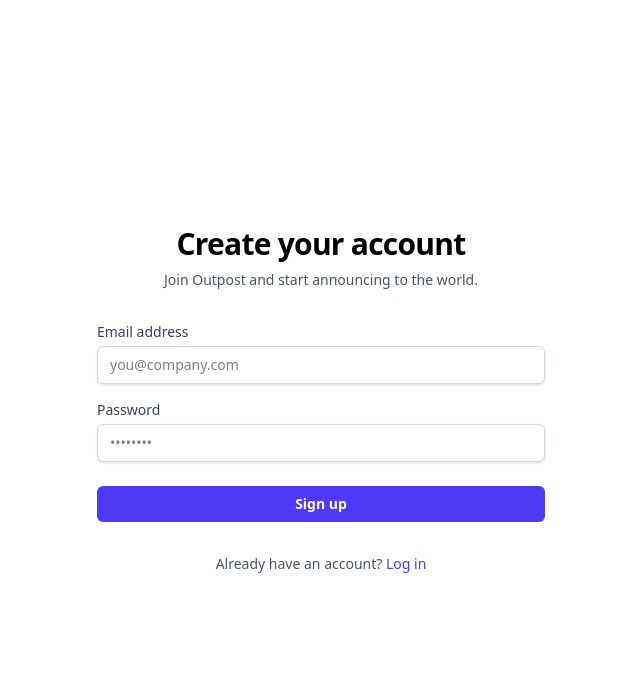
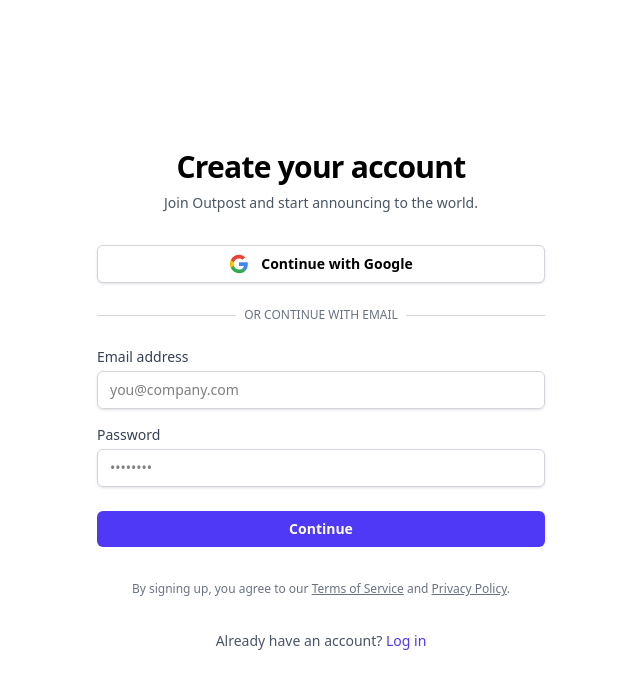
Before and after one commit to Chatterbox-Labs-LLC/chatterbox-web, a Next.js app: page /signup in a window 1280 px wide. Shown: the top 688 px of the page, without its empty margins (319-959 px from the left). Built offline with nearby package versions, Linux system fonts and the light colour scheme.

Commit message:
feat: multi-step signup with google auth and legal documents

```diff
--- a/src/app/signup/page.tsx
+++ b/src/app/signup/page.tsx
@@ -1,18 +1,69 @@
+'use client'
+
+import { useState } from 'react'
 import Link from 'next/link'
 
 export default function SignupPage() {
+  const [step, setStep] = useState(1)
+
+  const nextStep = (e: React.FormEvent) => {
+    e.preventDefault()
+    setStep(2)
+  }
+
   return (
-    <div className="flex min-h-screen flex-col items-center justify-center p-6 bg-white">
+    <div className="flex min-h-screen flex-col items-center justify-center p-6 bg-white font-sans">
       <div className="w-full max-w-md space-y-8">
         <div className="text-center">
-          <h1 className="text-3xl font-bold tracking-tight text-black">Create your account</h1>
+          <h1 className="text-3xl font-bold tracking-tight text-black">
+            {step === 1 ? 'Create your account' : 'Tell us more about you'}
+          </h1>
           <p className="mt-2 text-sm text-gray-600">
-            Join Outpost and start announcing to the world.
+            {step === 1
+              ? 'Join Outpost and start announcing to the world.'
+              : 'Complete your profile to get started.'}
           </p>
         </div>
 
-        <form className="mt-8 space-y-6">
-          <div className="space-y-4 rounded-md">
+        {step === 1 ? (
+          <div className="mt-8 space-y-6">
+            {/* Google Auth Button */}
+            <button
+              type="button"
+              className="flex w-full items-center justify-center gap-3 rounded-md border border-gray-300 bg-white px-3 py-2 text-sm font-semibold text-black shadow-sm hover:bg-gray-50 focus-visible:ring-transparent transition-colors"
+            >
+              <svg className="h-5 w-5" viewBox="0 0 24 24">
+                <path
+                  d="M22.56 12.25c0-.78-.07-1.53-.2-2.25H12v4.26h5.92c-.26 1.37-1.04 2.53-2.21 3.31v2.77h3.57c2.08-1.92 3.28-4.74 3.28-8.09z"
+                  fill="#4285F4"
+                />
+                <path
+                  d="M12 23c2.97 0 5.46-.98 7.28-2.66l-3.57-2.77c-.98.66-2.23 1.06-3.71 1.06-2.86 0-5.29-1.93-6.16-4.53H2.18v2.84C3.99 20.53 7.7 23 12 23z"
+                  fill="#34A853"
+                />
+                <path
+                  d="M5.84 14.09c-.22-.66-.35-1.36-.35-2.09s.13-1.43.35-2.09V7.07H2.18C1.43 8.55 1 10.22 1 12s.43 3.45 1.18 4.93l3.66-2.84z"
+                  fill="#FBBC05"
+                />
+                <path
+                  d="M12 5.38c1.62 0 3.06.56 4.21 1.64l3.15-3.15C17.45 2.09 14.97 1 12 1 7.7 1 3.99 3.47 2.18 7.07l3.66 2.84c.87-2.6 3.3-4.53 6.16-4.53z"
+                  fill="#EA4335"
+                />
+              </svg>
+              Continue with Google
+            </button>
+
+            <div className="relative">
+              <div className="absolute inset-0 flex items-center">
+                <span className="w-full border-t border-gray-300" />
+              </div>
+              <div className="relative flex justify-center text-xs uppercase">
+                <span className="bg-white px-2 text-gray-500">Or continue with email</span>
+              </div>
+            </div>
+
+            <form onSubmit={nextStep} className="space-y-6">
+              <div className="space-y-4">
                 <div>
                   <label htmlFor="email-address" className="block text-sm font-medium text-gray-700">
                     Email address
@@ -46,12 +97,106 @@
               <div>
                 <button
                   type="submit"
-              className="group relative flex w-full justify-center rounded-md bg-primary px-3 py-2 text-sm font-semibold text-white hover:bg-indigo-500 focus-visible:outline focus-visible:outline-2 focus-visible:outline-offset-2 focus-visible:outline-primary transition-colors"
+                  className="flex w-full justify-center rounded-md bg-primary px-3 py-2 text-sm font-semibold text-white hover:bg-indigo-500 focus-visible:outline focus-visible:outline-2 focus-visible:outline-offset-2 focus-visible:outline-primary transition-colors"
                 >
-              Sign up
+                  Continue
                 </button>
               </div>
             </form>
+          </div>
+        ) : (
+          <form className="mt-8 space-y-6">
+            <div className="grid grid-cols-2 gap-4">
+              <div>
+                <label htmlFor="first-name" className="block text-sm font-medium text-gray-700">
+                  First name
+                </label>
+                <input
+                  id="first-name"
+                  name="first-name"
+                  type="text"
+                  required
+                  className="mt-1 block w-full rounded-md border border-gray-300 px-3 py-2 text-black shadow-sm focus:border-primary focus:outline-none focus:ring-1 focus:ring-primary sm:text-sm"
+                  placeholder="Jane"
+                />
+              </div>
+              <div>
+                <label htmlFor="last-name" className="block text-sm font-medium text-gray-700">
+                  Last name
+                </label>
+                <input
+                  id="last-name"
+                  name="last-name"
+                  type="text"
+                  required
+                  className="mt-1 block w-full rounded-md border border-gray-300 px-3 py-2 text-black shadow-sm focus:border-primary focus:outline-none focus:ring-1 focus:ring-primary sm:text-sm"
+                  placeholder="Doe"
+                />
+              </div>
+            </div>
+
+            <div>
+              <label htmlFor="dob" className="block text-sm font-medium text-gray-700">
+                Date of birth
+              </label>
+              <input
+                id="dob"
+                name="dob"
+                type="date"
+                required
+                className="mt-1 block w-full rounded-md border border-gray-300 px-3 py-2 text-black shadow-sm focus:border-primary focus:outline-none focus:ring-1 focus:ring-primary sm:text-sm"
+              />
+            </div>
+
+            <div>
+              <label htmlFor="country" className="block text-sm font-medium text-gray-700">
+                Country
+              </label>
+              <select
+                id="country"
+                name="country"
+                required
+                className="mt-1 block w-full rounded-md border border-gray-300 px-3 py-2 text-black shadow-sm focus:border-primary focus:outline-none focus:ring-1 focus:ring-primary sm:text-sm bg-white"
+              >
+                <option value="">Select a country</option>
+                <option value="US">United States</option>
+                <option value="GB">United Kingdom</option>
+                <option value="CA">Canada</option>
+                <option value="AU">Australia</option>
+                <option value="DE">Germany</option>
+                <option value="FR">France</option>
+                {/* Add more countries as needed */}
+              </select>
+            </div>
+
+            <div className="space-y-4">
+              <button
+                type="submit"
+                className="flex w-full justify-center rounded-md bg-primary px-3 py-2 text-sm font-semibold text-white hover:bg-indigo-500 focus-visible:outline focus-visible:outline-2 focus-visible:outline-offset-2 focus-visible:outline-primary transition-colors"
+              >
+                Complete Sign up
+              </button>
+              <button
+                type="button"
+                onClick={() => setStep(1)}
+                className="flex w-full justify-center text-sm font-medium text-gray-600 hover:text-black"
+              >
+                Back to step 1
+              </button>
+            </div>
+          </form>
+        )}
+
+        <div className="mt-6 text-center text-xs text-gray-500 leading-relaxed">
+          By signing up, you agree to our{' '}
+          <Link href="/terms.txt" target="_blank" className="underline hover:text-black">
+            Terms of Service
+          </Link>{' '}
+          and{' '}
+          <Link href="/privacy.txt" target="_blank" className="underline hover:text-black">
+            Privacy Policy
+          </Link>.
+        </div>
 
         <p className="mt-4 text-center text-sm text-gray-600">
           Already have an account?{' '}
```
Also changed, not shown: tsconfig.json (+12 -4 lines), privacy.txt (added), terms.txt (added). Lines whose indentation alone changed are shown as unchanged.
